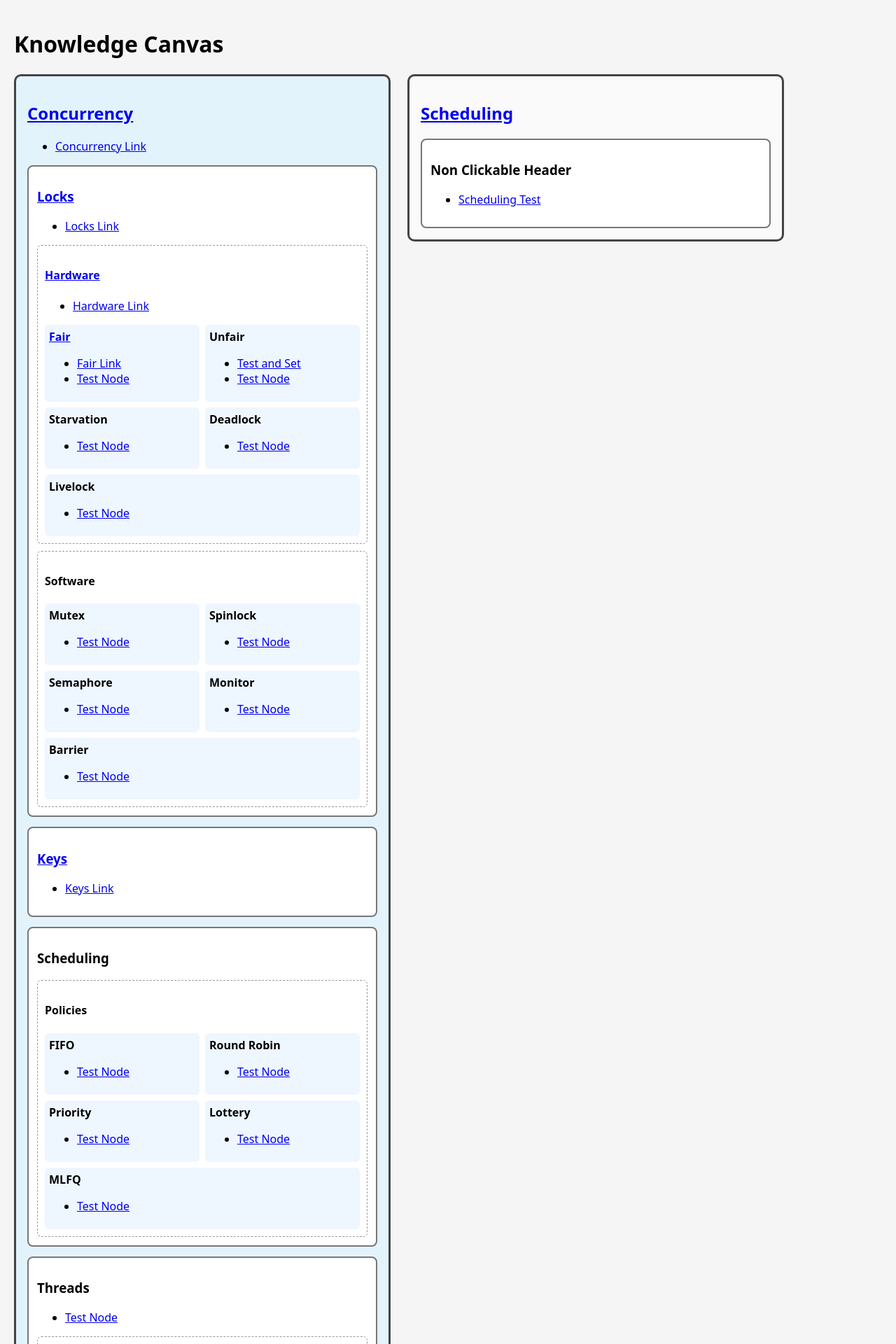
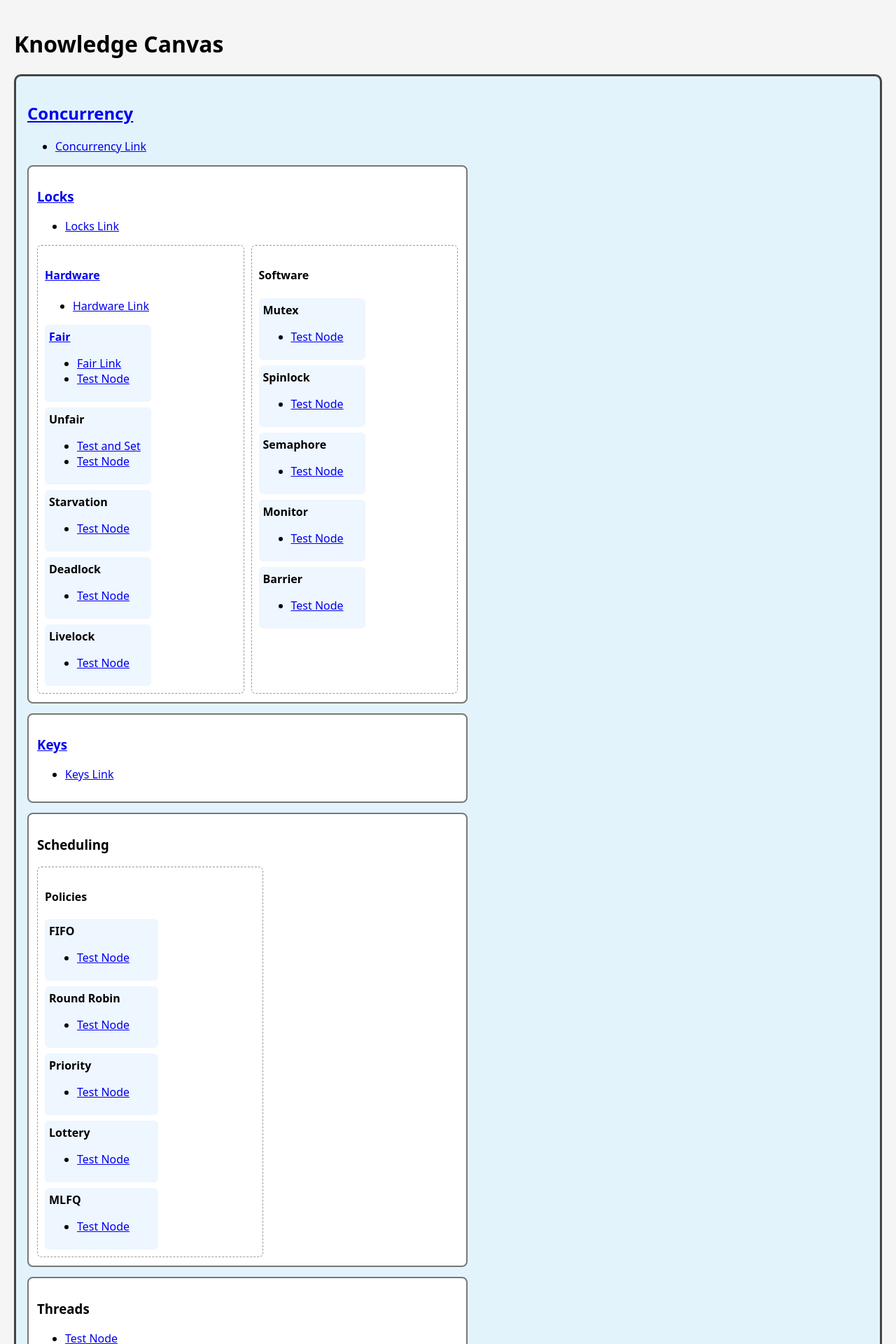
Before and after one commit to Serfuz/Serfuz.github.io, a Jekyll site: the page built from index.md, in a window 1280 px wide. Shown: the top 1920 px of the page at 70% size. Built offline with Jekyll 4.4.1, drawn with Linux system fonts in a browser that asks for light colours.

Commit message:
Update canvas.html

```diff
--- a/_includes/canvas.html
+++ b/_includes/canvas.html
@@ -46,8 +46,7 @@
             padding: 16px;
             border-radius: 10px;
             background: {{ l1_color }};
-            flex: 0 1 500px;
-            min-width: 350px;
+            flex: 1 1 100%;
             max-width: 100%;
         ">
             <h2>
@@ -106,9 +105,9 @@
                         padding:12px;
                         border-radius:8px;
                         background:{{ l2_color }};
-                        flex: 1 1 320px;
-                        min-width: 260px;
-                        max-width: 100%;
+                        flex: 1 1 50%;
+                        min-width: 300px;
+                        max-width: 50%;
                     ">
 
                         <h3>
@@ -167,9 +166,9 @@
                                     padding:10px;
                                     border-radius:6px;
                                     background:{{ l3_color }};
-                                    flex: 1 1 260px;
+                                    flex: 1 1 45%;
                                     min-width: 220px;
-                                    max-width: 100%;
+                                    max-width: 50%;
                                 ">
 
                                             <h4>
@@ -219,9 +218,9 @@
                                                 padding:6px;
                                                 border-radius:6px;
                                                 background:{{ l4_color }};
-                                                flex: 1 1 160px;
+                                                flex: 1 1 40%;
                                                 min-width: 140px;
-                                                max-width: 100%;
+                                                max-width: 50%;
                                             ">
 
                                                 <strong>
```
